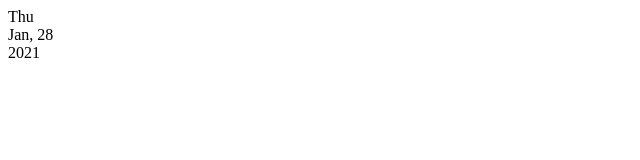
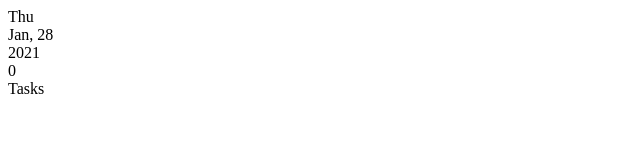
Before and after one commit to ryuuohlee/Creative-Softwares-Challenge, a React (Create React App) app in the folder to-do/: page / in a window 1280 px wide. Shown: the top 160 px of the page, without its empty margins (0-640 px from the left). Built offline with nearby package versions, Linux system fonts and the light colour scheme.

Commit message:
Feature: started the open task counts

```diff
--- /dev/null
+++ b/to-do/src/components/OpenTasks/OpenTasks.js
@@ -0,0 +1,19 @@
+import React from 'react';
+
+
+const OpenTasks = (props) => {
+  const { open } = props;
+  console.log(props)
+    return (
+      <div className="openTasks">
+        <div className="count">
+          {open}
+        </div>
+        <div className='label'>
+          Tasks
+        </div>
+      </div>
+    );
+}
+
+export default OpenTasks;
--- a/to-do/src/container/App/App.js
+++ b/to-do/src/container/App/App.js
@@ -1,18 +1,20 @@
 import React, { useState } from 'react';
 import CurrentDate from '../../components/CurrentDate/CurrentDate.js';
+import OpenTasks from '../../components/OpenTasks/OpenTasks.js';
 
 
 const App = () => {
   const date = new Date();
   const dateParse = date.toString().split(' ');
+  const [openTasks, setOpenTasks] = useState(0)
 
   console.log(dateParse)
 
     return (
       <div className="App">
         <CurrentDate date={dateParse} />
+        <OpenTasks open={openTasks} />
         {/*
-        <OpenTasks />
         <TaskList />
         <Modal> */}
       </div>
```
Also changed, not shown: 1 other file (tests, documents, lock files or other folders).
